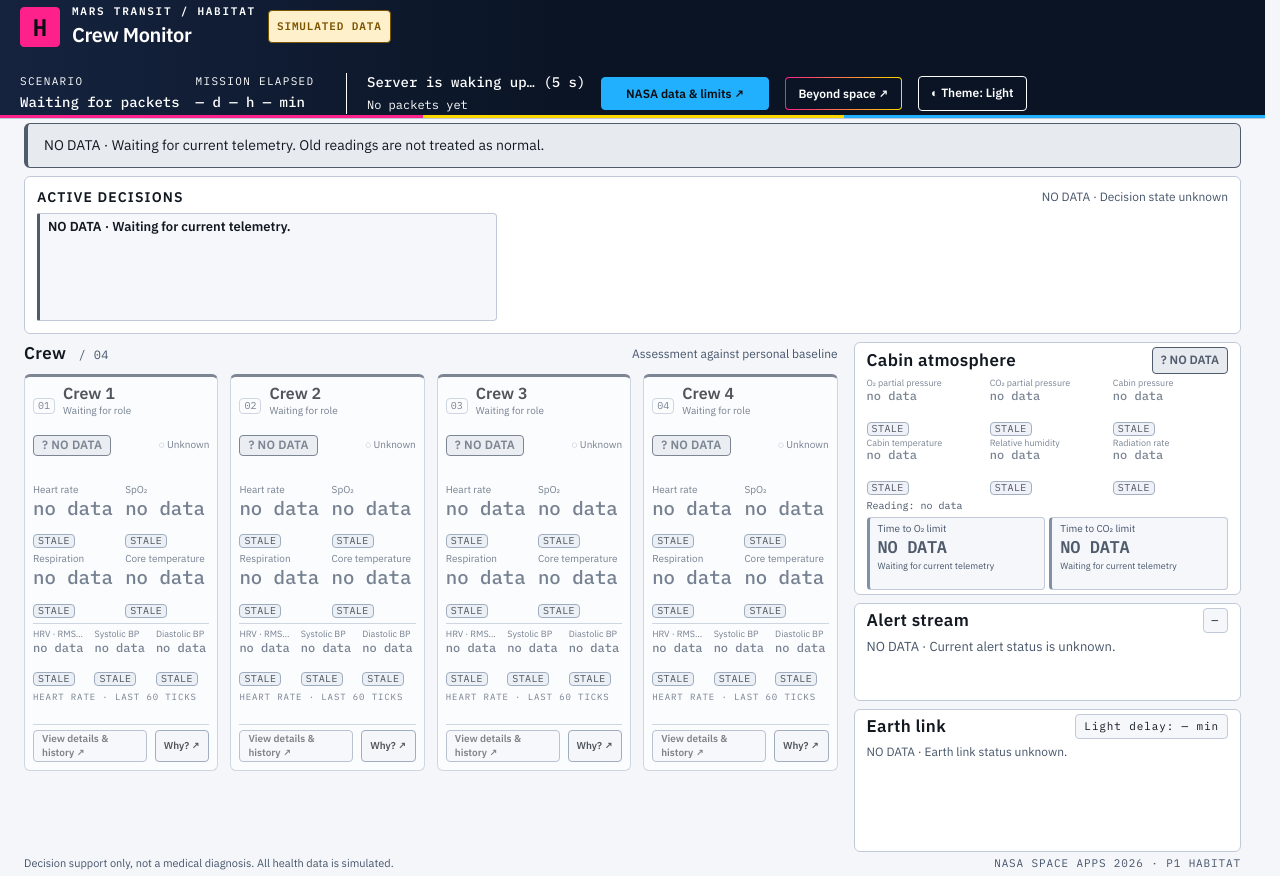
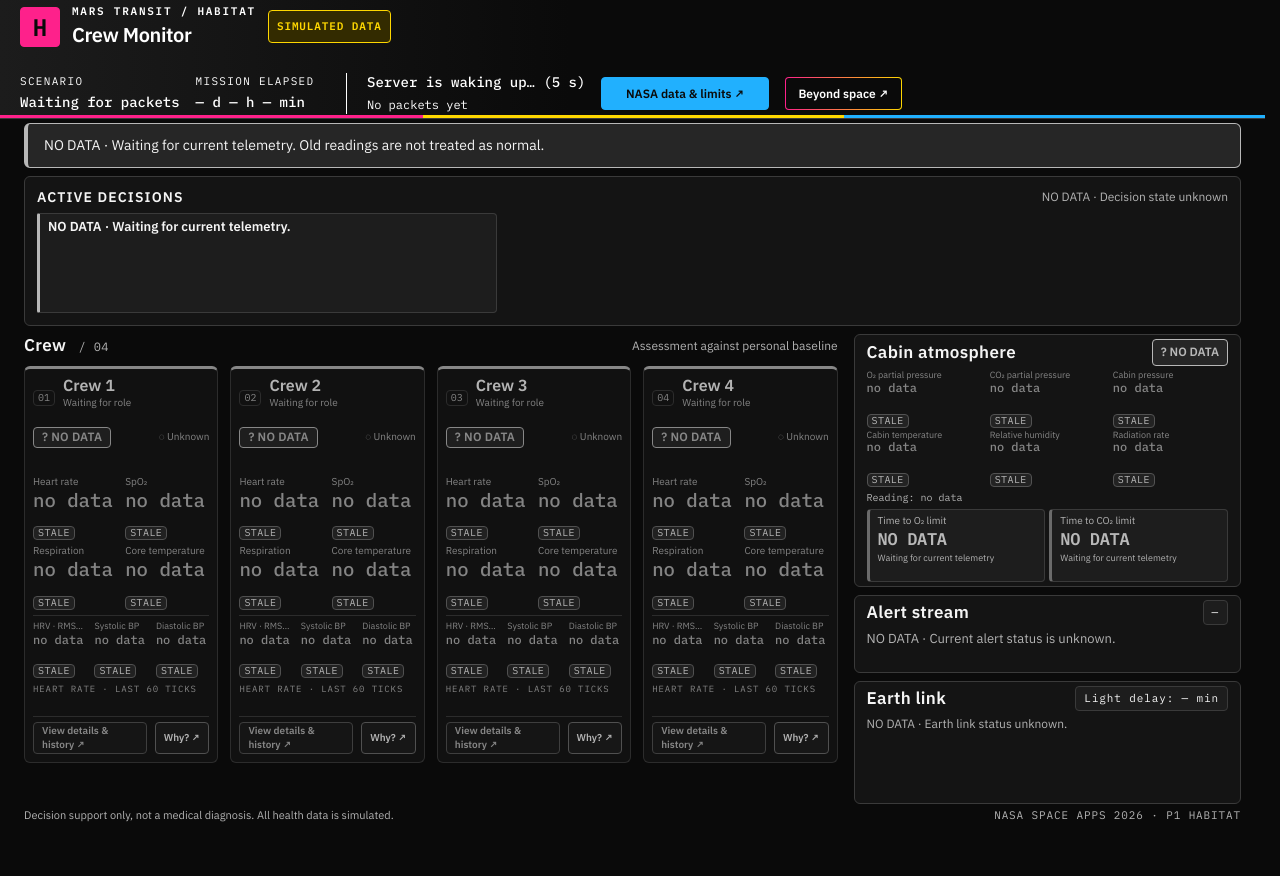
Before and after one commit to efea0/MTCM-Mars-Transit-Crew-Monitor, a plain HTML site: page frontend/index.html in a window 1280 px wide. After the commit the page ends 828 px from the top, so only its background shows below. Drawn offline with Linux system fonts and the light colour scheme; no server answers.

Commit message:
feat(frontend): tek tema, yalnızca pembe-sarı-mavi ve nötr tonlar; tek ekrana sığdırma
Co-Authored-By: Claude Sonnet 5.5 <noreply@anthropic.com>

```diff
--- a/frontend/app.js
+++ b/frontend/app.js
@@ -28,7 +28,6 @@ const TREND_LEFT = 34;
 const TREND_RIGHT = 4;
 const TREND_TOP = 8;
 const TREND_BOTTOM = 16;
-const THEME_KEY = "theme";
 const ALERT_HIGHLIGHT_MS = 1600;
 const LABELS = {
   metric: {
@@ -58,7 +57,6 @@ const mockMode = params.get("mock") === "1";
 createBeyondSpace({ trigger: document.getElementById("beyond-trigger") });
 const nasaData = createNasaData({ trigger: document.getElementById("nasa-trigger"), banner: document.getElementById("nasa-storm-banner"), mock: mockMode });
 const reducedMotion = window.matchMedia("(prefers-reduced-motion: reduce)");
-const lightQuery = window.matchMedia("(prefers-color-scheme: light)");
 const crewViews = new Map();
 const alertViews = new Map();
 const histories = new Map();
@@ -105,21 +103,6 @@ function formatClock(iso) {
 }
 function showValue(node, value) {
   setText(node, numeric(value) ? readingFormat.format(value) : "no data");
-}
-function currentTheme() {
-  return document.documentElement.dataset.theme ?? (lightQuery.matches ? "light" : "dark");
-}
-function configureTheme() {
-  const button = document.getElementById("theme-toggle");
-  const sync = () => { button.textContent = currentTheme() === "light" ? "◐ Theme: Light" : "◐ Theme: Dark"; };
-  button.addEventListener("click", () => {
-    const next = currentTheme() === "light" ? "dark" : "light";
-    document.documentElement.dataset.theme = next;
-    try { localStorage.setItem(THEME_KEY, next); } catch {}
-    sync();
-  });
-  lightQuery.addEventListener("change", sync);
-  sync();
 }
 function packetStale() {
   if (lastReceived === null || invalidPacket || (!mockMode && transportState !== "open")) return true;
@@ -745,7 +728,7 @@ async function start() {
     cabinTrendViews.set(metric, view);
     document.getElementById("cabin-trends").append(view.root);
   }
-  configureTheme(); configureDemo(); render();
+  configureDemo(); render();
   clockTimer = window.setInterval(updateClock, CLOCK_INTERVAL_MS);
   if (mockMode) {
     document.getElementById("source-label").textContent = "LOCAL MOCK · Decisions are fixed demo examples";
--- a/frontend/css/tokens.css
+++ b/frontend/css/tokens.css
@@ -1,47 +1,49 @@
 @charset "UTF-8";
-/* Independent Habitat palette. Teal is the product accent; alert colors retain semantic meaning.
-   Text inks and tinted surfaces are selected for WCAG AA contrast in both themes. */
+/* Habitat palette: one dark theme. Colour comes only from pink, yellow and blue plus neutral black, grey and white.
+   Status maps to those: ok = blue, caution/warning = yellow, critical = pink, unknown = grey. Every state also
+   carries a text label and icon, never colour alone. The light-theme blocks below are intentionally empty stubs
+   (the contrast tests still look for them). */
 :root {
   color-scheme: dark;
-  --bg: #0b0d12;
-  --surface: #14171f;
-  --surface-raised: #1c212b;
-  --surface-hover: #252d3a;
-  --border: #3a4557;
-  --border-strong: #5f7088;
-  --text: #f7f9fc;
-  --muted: #b4bfce;
+  --bg: #0a0a0a;
+  --surface: #141414;
+  --surface-raised: #1d1d1d;
+  --surface-hover: #2a2a2a;
+  --border: #3a3a3a;
+  --border-strong: #6b6b6b;
+  --text: #f5f5f5;
+  --muted: #b3b3b3;
   --accent: #21b0fe;
-  --on-accent: #0b0d12;
+  --on-accent: #0a0a0a;
   --accent-ink: #21b0fe;
   --focus: #21b0fe;
-  --ok: #009e73;
-  --caution: #e69f00;
-  --warning: #ffb454;
-  --critical: #b4233e;
-  --unknown: #667085;
-  --ok-ink: #45d9a3;
-  --caution-ink: #ffd166;
-  --warning-ink: #ffb454;
-  --critical-ink: #ff98aa;
-  --unknown-ink: #b7bfcc;
-  --ok-tint: #112d26;
-  --caution-tint: #332911;
-  --warning-tint: #342817;
-  --critical-tint: #341c24;
-  --unknown-tint: #282c35;
-  --on-status: #0b0d12;
-  --on-critical: #ffffff;
-  --chart-baseline: #83d0d4;
-  --grid-line: rgb(20 100 113 / 4%);
+  --ok: #21b0fe;
+  --caution: #fed700;
+  --warning: #f0c800;
+  --critical: #fe218b;
+  --unknown: #8c8c8c;
+  --ok-ink: #21b0fe;
+  --caution-ink: #fed700;
+  --warning-ink: #ffe566;
+  --critical-ink: #ff6bb3;
+  --unknown-ink: #b8b8b8;
+  --ok-tint: #06283d;
+  --caution-tint: #332b00;
+  --warning-tint: #3a3000;
+  --critical-tint: #35091c;
+  --unknown-tint: #262626;
+  --on-status: #0a0a0a;
+  --on-critical: #0a0a0a;
+  --chart-baseline: #21b0fe;
+  --grid-line: rgb(255 255 255 / 4%);
   --brand-pink: #fe218b;
   --brand-yellow: #fed700;
   --brand-blue: #21b0fe;
   --on-header: #ffffff;
-  --topbar-bg: #0a1424;
-  --topbar-bg-end: #15233f;
+  --topbar-bg: #0a0a0a;
+  --topbar-bg-end: #1c1c1c;
   --shine: rgb(255 255 255 / 22%);
-  --lift-shadow: rgb(0 0 0 / 28%);
+  --lift-shadow: rgb(0 0 0 / 55%);
   --glow-strength: 0%;
   --space-1: 4px;
   --space-2: 8px;
@@ -59,66 +61,9 @@
 
 @media (prefers-color-scheme: light) {
   :root:not([data-theme="dark"]) {
-    color-scheme: light;
-    --bg: #f4f6fa;
-    --surface: #ffffff;
-    --surface-raised: #f5f7fb;
-    --surface-hover: #e8edf5;
-    --border: #c0cad8;
-    --border-strong: #8091a7;
-    --text: #121820;
-    --muted: #455469;
-    --accent: #21b0fe;
-    --on-accent: #0b0d12;
-    --accent-ink: #0a62a0;
-    --focus: #0a62a0;
-    --ok-ink: #006b4e;
-    --caution-ink: #7b5400;
-    --warning-ink: #8a4700;
-    --critical-ink: #9f1832;
-    --unknown-ink: #505b6c;
-    --ok-tint: #dfefe9;
-    --caution-tint: #fff0cc;
-    --warning-tint: #ffe8cc;
-    --critical-tint: #fce5ea;
-    --unknown-tint: #e7ebf0;
-    --on-status: #121820;
-    --chart-baseline: #146471;
-    --grid-line: rgb(20 100 113 / 4%);
-    --shine: rgb(255 255 255 / 22%);
-    --lift-shadow: rgb(0 0 0 / 14%);
-    --glow-strength: 0%;
+    color-scheme: dark;
   }
 }
-
 :root[data-theme="light"] {
-  color-scheme: light;
-  --bg: #f4f6fa;
-  --surface: #ffffff;
-  --surface-raised: #f5f7fb;
-  --surface-hover: #e8edf5;
-  --border: #c0cad8;
-  --border-strong: #8091a7;
-  --text: #121820;
-  --muted: #455469;
-  --accent: #21b0fe;
-  --on-accent: #0b0d12;
-  --accent-ink: #0a62a0;
-  --focus: #0a62a0;
-  --ok-ink: #006b4e;
-  --caution-ink: #7b5400;
-  --warning-ink: #8a4700;
-  --critical-ink: #9f1832;
-  --unknown-ink: #505b6c;
-  --ok-tint: #dfefe9;
-  --caution-tint: #fff0cc;
-  --warning-tint: #ffe8cc;
-  --critical-tint: #fce5ea;
-  --unknown-tint: #e7ebf0;
-  --on-status: #121820;
-  --chart-baseline: #146471;
-  --grid-line: rgb(20 100 113 / 4%);
-  --shine: rgb(255 255 255 / 22%);
-  --lift-shadow: rgb(0 0 0 / 14%);
-  --glow-strength: 0%;
+  color-scheme: dark;
 }
--- a/frontend/index.html
+++ b/frontend/index.html
@@ -9,9 +9,6 @@
   <link rel="stylesheet" href="style.css">
   <link rel="stylesheet" href="nasa-data.css">
   <link rel="stylesheet" href="beyond-space.css">
-  <script>
-    try { const saved = localStorage.getItem("theme"); if (saved === "light" || saved === "dark") document.documentElement.dataset.theme = saved; } catch {}
-  </script>
   <link rel="icon" href="data:,">
 </head>
 <body>
@@ -31,7 +28,6 @@
       </div>
       <button id="nasa-trigger" class="nasa-button nasa-trigger" type="button">NASA data &amp; limits ↗</button>
       <button id="beyond-trigger" class="nasa-button beyond-trigger" type="button">Beyond space ↗</button>
-      <button id="theme-toggle" class="theme-toggle" type="button">◐ Theme</button>
     </div>
   </header>
   <main class="dashboard">
--- a/frontend/style.css
+++ b/frontend/style.css
@@ -55,12 +55,6 @@ h1 { font-size: 24px; letter-spacing: -.02em; font-weight: 600; }
 .connection-meta { border-left: 1px solid var(--border); padding-left: var(--space-5); min-width: 170px; }
 .connection-meta > span { color: var(--muted); font-size: 12px; }
 .tone-unknown { color: var(--unknown-ink); }
-.theme-toggle {
-  display: inline-flex; align-items: center; gap: var(--space-2); color: var(--accent-ink); background: transparent;
-  border: 1px solid var(--accent-ink); border-radius: var(--radius-sm); padding: var(--space-2) var(--space-3);
-  font-size: 12px; font-weight: 600; white-space: nowrap; transition: background var(--transition);
-}
-.theme-toggle:hover { background: var(--surface-hover); }
 /* The brand header has the same tested white-on-blue contrast as primary controls. */
 /* Header palette: exactly three tokens (base, gradient end, accent) plus white text. */
 .topbar { position: relative; background: linear-gradient(90deg, var(--topbar-bg-end), var(--topbar-bg) 45%); color: var(--on-header); }
@@ -70,8 +64,6 @@ h1 { font-size: 24px; letter-spacing: -.02em; font-weight: 600; }
 .topbar .connection-meta > span, .topbar #connection[data-tone] { color: var(--on-header); }
 .topbar .connection-meta { border-color: var(--on-header); }
 .topbar .orbit { color: var(--topbar-bg); background: var(--on-header); border-color: var(--on-header); }
-.topbar .theme-toggle { color: var(--on-header); border-color: var(--on-header); background: transparent; }
-.topbar .theme-toggle:hover { background: var(--topbar-bg-end); text-decoration: underline; }
 
 
 /* Layout */
@@ -421,7 +413,6 @@ html { scrollbar-gutter: stable; }
 .topbar { position: relative; }
 .mission-meta { min-width: 0; }
 .connection-meta { min-inline-size: 22ch; }
-.theme-toggle { min-inline-size: 15ch; justify-content: center; }
 .crew-grid { align-items: stretch; }
 .crew-card { min-width: 0; }
 .decision { min-inline-size: 9ch; text-align: center; }
@@ -455,7 +446,7 @@ html { scrollbar-gutter: stable; }
 .detail-toolbar { min-block-size: 3.5rem; flex-wrap: wrap; }
 .detail-event-list { min-block-size: 6rem; }
 @media (max-height: 1049px) and (min-width: 1100px) {
-  .decision-list { block-size: 7rem; }
+  .decision-list { block-size: 6.5rem; }
   .crew-identity > div { min-block-size: 2.6em; }
   .reading-value { min-inline-size: 6ch; }
 }
@@ -563,14 +554,14 @@ html { scrollbar-gutter: stable; }
 .reading[data-tone="nominal"] .reading-status { color: var(--muted); }
 .decision-item.is-new, .alert-row.is-new, .earth-row.is-new { animation: finish-reveal 240ms ease-out both; }
 .badge, .reading-status, .reading-value { transition: color 200ms ease, background-color 200ms ease, border-color 200ms ease; }
-.finish-button, .scenario-button, .crew-detail-button, .theme-toggle, .nasa-trigger, .why-button, .detail-control { transition: transform 80ms ease, background-color var(--transition), border-color var(--transition), filter var(--transition); }
-.finish-button:active:not(:disabled), .scenario-button:active:not(:disabled), .crew-detail-button:active, .theme-toggle:active,
+.finish-button, .scenario-button, .crew-detail-button, .nasa-trigger, .why-button, .detail-control { transition: transform 80ms ease, background-color var(--transition), border-color var(--transition), filter var(--transition); }
+.finish-button:active:not(:disabled), .scenario-button:active:not(:disabled), .crew-detail-button:active,
 .nasa-trigger:active, .why-button:active, .detail-control:active { transform: scale(.97); }
 .nasa-dialog[open], .crew-detail[open] { animation: dialog-fade 150ms ease-out both; }
 .nasa-dialog::backdrop, .crew-detail::backdrop { animation: dialog-fade 150ms ease-out both; }
 @keyframes dialog-fade { from { opacity: 0; } to { opacity: 1; } }
 
-/* Header focus ring stays visible on the dark header in both themes. */
+/* Header focus ring stays visible on the dark header in the single theme. */
 .topbar :focus-visible, .topbar .nasa-button:focus-visible { outline: 2px solid var(--on-header); outline-offset: 3px; }
 @media (max-width: 600px) {
   .finish-card { inset-inline: var(--space-2); inset-block-end: var(--space-2); padding: var(--space-2) var(--space-3); gap: var(--space-2); }
@@ -583,8 +574,8 @@ html { scrollbar-gutter: stable; }
 .earth-panel .empty-state, .earth-list { block-size: 132px; max-height: none; }
 @media (min-width: 1600px) and (min-height: 1050px) { .alerts-panel { block-size: 172px; } }
 @media (max-height: 1049px) and (min-width: 1100px) {
-  .alerts-panel { block-size: 98px; }
-  .earth-panel .empty-state, .earth-list { block-size: 104px; }
+  .alerts-panel { block-size: 78px; }
+  .earth-panel .empty-state, .earth-list { block-size: 84px; }
 }
 @media (max-width: 1150px) { .alerts-panel { block-size: 260px; } }
 /* Header numbers and scenario names change length; reserve their width so neighbours stay put. */
```
